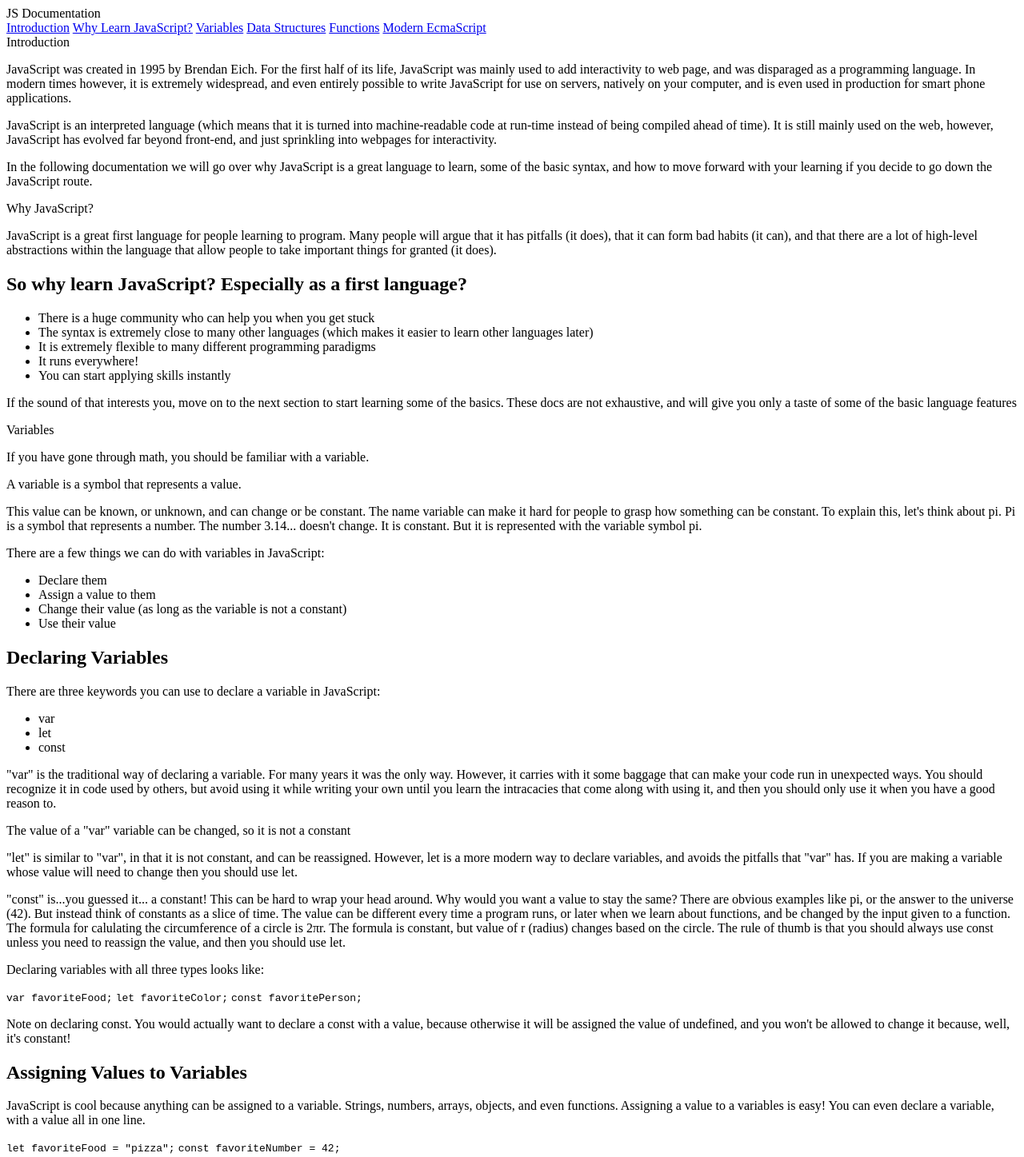
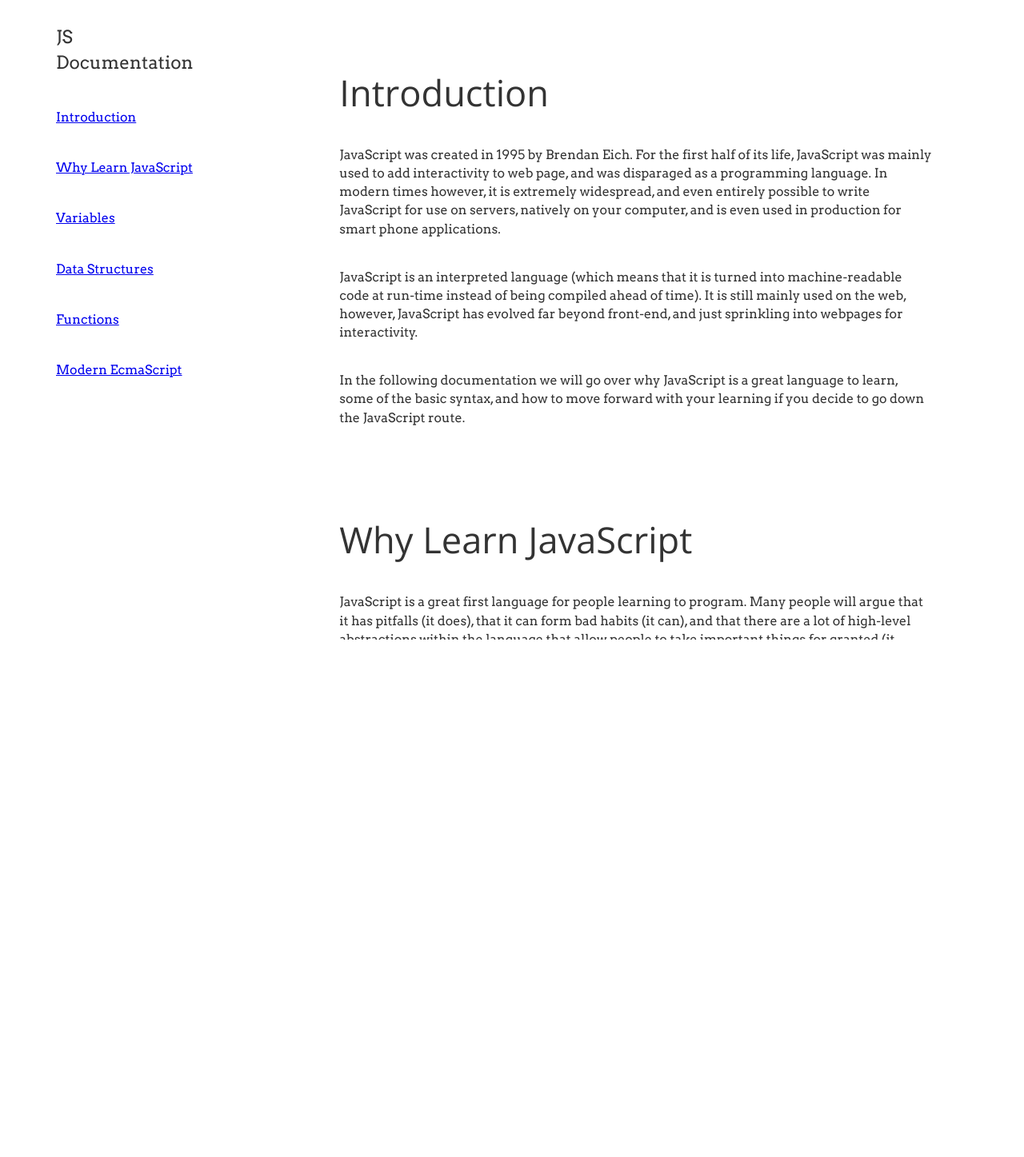
Before and after one commit to hagnerd/technical-documentation-page, a plain HTML site: page index.html in a window 1280 px wide. Shown: the top 1447 px of the page at 80% size. After the commit the page ends 800 px from the top, so only its background shows below. Drawn offline with nearby package versions, Linux system fonts and the light colour scheme.

Commit message:
Fulfill all requirements

```diff
--- a/index.html
+++ b/index.html
@@ -6,6 +6,7 @@
   <meta name="viewport" content="width=device-width, initial-scale=1.0">
   <meta http-equiv="X-UA-Compatible" content="ie=edge">
   <title>Technical Documentation Page</title>
+  <link href="https://fonts.googleapis.com/css?family=Arvo|Open+Sans" rel="stylesheet">
   <link rel="stylesheet" href="style.css">
 
   <!-- TESTING SUITE -->
@@ -15,19 +16,23 @@
 
 <body>
   <main id="main-doc">
+    <div class="nav-section column">
       <nav id="navbar">
         <!--  header should be topic of the technical doc -->
         <header>JS Documentation</header>
-      <a href="#introduction-section" class="nav-link">Introduction</a>
-      <a href="#why-section" class="nav-link">Why Learn JavaScript?</a>
-      <a href="#variables-section" class="nav-link">Variables</a>
-      <a href="#datastructre-section" class="nav-link">Data Structures</a>
-      <a href="#functions-section" class="nav-link">Functions</a>
-      <a href="#modern-es-section" class="nav-link">Modern EcmaScript</a>
+        <a href="#Introduction" class="nav-link">Introduction</a>
+        <a href="#Why_Learn_JavaScript" class="nav-link">Why Learn JavaScript</a>
+        <a href="#Variables" class="nav-link">Variables</a>
+        <a href="#Data_Structures" class="nav-link">Data Structures</a>
+        <a href="#Functions" class="nav-link">Functions</a>
+        <a href="#Modern_EcmaScript" class="nav-link">Modern EcmaScript</a>
       </nav>
-    <div>
-      <section class="main-section" id="introduction-section">
-        <header>Introduction</header>
+    </div>
+    <div class="content column">
+      <section class="main-section" id="Introduction">
+        <header>
+          <h2>Introduction</h2>
+        </header>
         <p>JavaScript was created in 1995 by Brendan Eich. For the first half of its life, JavaScript was mainly used to add
           interactivity to web page, and was disparaged as a programming language. In modern times however, it is extremely
           widespread, and even entirely possible to write JavaScript for use on servers, natively on your computer, and is
@@ -38,12 +43,14 @@
         <p>In the following documentation we will go over why JavaScript is a great language to learn, some of the basic syntax,
           and how to move forward with your learning if you decide to go down the JavaScript route.</p>
       </section>
-      <section class="main-section" id="why-section">
-        <header>Why JavaScript?</header>
+      <section class="main-section" id="Why_Learn_JavaScript">
+        <header>
+          <h2>Why Learn JavaScript</h2>
+        </header>
         <p>JavaScript is a great first language for people learning to program. Many people will argue that it has pitfalls
           (it does), that it can form bad habits (it can), and that there are a lot of high-level abstractions within the
           language that allow people to take important things for granted (it does).</p>
-        <h2>So why learn JavaScript? Especially as a first language?</h2>
+        <h3>So why learn JavaScript? Especially as a first language?</h3>
         <ul>
           <li>There is a huge community who can help you when you get stuck</li>
           <li>The syntax is extremely close to many other languages (which makes it easier to learn other languages later)</li>
@@ -55,8 +62,10 @@
         <p>If the sound of that interests you, move on to the next section to start learning some of the basics. These docs
           are not exhaustive, and will give you only a taste of some of the basic language features</p>
       </section>
-      <section class="main-section" id="variables-section">
-        <header>Variables</header>
+      <section class="main-section" id="Variables">
+        <header>
+          <h2>Variables</h2>
+        </header>
         <p>If you have gone through math, you should be familiar with a variable.</p>
         <p>A variable is a symbol that represents a value.</p>
         <p>This value can be known, or unknown, and can change or be constant. The name variable can make it hard for people
@@ -70,7 +79,7 @@
           <li>Use their value</li>
         </ul>
 
-        <h2>Declaring Variables</h2>
+        <h3>Declaring Variables</h3>
         <p>There are three keywords you can use to declare a variable in JavaScript:</p>
         <ul>
           <li>var</li>
@@ -94,40 +103,48 @@
           you should always use const unless you need to reassign the value, and then you should use let.</p>
 
         <p>Declaring variables with all three types looks like: </p>
-        <code>var favoriteFood;</code>
-        <code>let favoriteColor;</code>
-        <code>const favoritePerson;</code>
+        <code>
+        var favoriteFood;
+        let favoriteColor;
+        const favoritePerson;
+        </code>
         <p>Note on declaring const. You would actually want to declare a const with a value, because otherwise it will be assigned
           the value of undefined, and you won't be allowed to change it because, well, it's constant!</p>
 
-        <h2>Assigning Values to Variables</h2>
+        <h3>Assigning Values to Variables</h3>
         <p>JavaScript is cool because anything can be assigned to a variable. Strings, numbers, arrays, objects, and even functions.
           Assigning a value to a variables is easy! You can even declare a variable, with a value all in one line.</p>
-        <code>let favoriteFood = "pizza";</code>
-        <code>const favoriteNumber = 42;</code>
+        <code>
+        let favoriteFood = "pizza";
+        const favoriteNumber = 42;
+        </code>
         <h2>Changing an assigned value</h2>
         <p>If you declared a variable with let, then you can reassign a variable like:</p>
-        <code>let favoriteFood = "pizza";
+        <code>
+        let favoriteFood = "pizza";
         favoriteFood = "hamburgers";
         </code>
-        <h2>Using a variable's value</h2>
+        <h3>Using a variable's value</h3>
         <p>Using a variable's value is as easy as using it's name.</p>
-        <code>let number = 10;
+        <code>
+        let number = 10;
         let otherNumber = 20;
-          let otherOtherNumber = number + otherNumber
+        let otherOtherNumber = number + otherNumber;
         </code>
         <p>Can you guess what otherOtherNumber's value is? (I'll give you a hint, it's number plus otherNumber)... you're right.
           It's 30.</p>
       </section>
-      <section class="main-section" id="datastructure-section">
-        <header>Data Structures</header>
+      <section class="main-section" id="Data_Structures">
+        <header>
+          <h2>Data Structures</h2>
+        </header>
         <p>I don't want to get bogged down in the details, but in JavaScript, there are two basic datastructures:</p>
         <ul>
           <li>Arrays</li>
           <li>Objects</li>
         </ul>
 
-        <h2>Arrays</h2>
+        <h3>Arrays</h3>
         <p>An array is an indexed list of things. It can be pretty much anything. Strings, numbers, objects, booleans, even
           other arrays. Being indexed just means that it is ordered, and you can access elements in the array with the item's
           index.
@@ -139,8 +156,8 @@
         <p>To access an element within an array you use what is called "bracket notation". You use the variable name of the
           array, followed by a pair of brackets, and inside those brackets, you put the index number of the item you would
           like. For example to get the value 2, out of exampleArray:</p>
-        <code>let num2 = exampleArray[1]</code>
-        <h2>Objects</h2>
+        <code>let num2 = exampleArray[1] // => 2</code>
+        <h3>Objects</h3>
         <p>Objects are a structure with key value pairs. A key is like a variable, and a value can be anything, an array, string,
           number, another object, a function (a function inside of an object or on an object is called a method in JavaScript).
           You use curly braces "{" and "}" to define an object literal. You call these key value pairs "properties".</p>
@@ -154,15 +171,20 @@
         <p>To access elements from an object you can use either the dot notation, or bracket notation. If you know the property
           you are accessing use dot notation.</p>
         <p>Dot notation</p>
-        <code>obj.favoriteNumber // => 42</code>
+        <code>
+        obj.favoriteNumber // => 42
+        </code>
         <p>Bracket notation</p>
-        <code>obj['favoriteColor'] // => 'red'</code>
         <code>
+        obj['favoriteColor'] // => 'red'
         let keyIWant = 'cool'
-          obj[keyIwant] // => true</code>
+        obj[keyIwant] // => true
+        </code>
       </section>
-      <section class="main-section" id="functions-section">
-        <header>Functions</header>
+      <section class="main-section" id="Functions">
+        <header>
+          <h2>Functions</h2>
+        </header>
         <p>Functions are a fundamental part of any programming language. Once again, there is a lot of small details to bogged
           down by with functions in JavaScript, so we are just goint to stick to the basics. There is much more to learn
           about functions that what is contained in this small little doc.</p>
@@ -198,8 +220,10 @@
           we expect, and the type of return we expect, so that we can have been error handling before introducing bugs into
           our code.</p>
       </section>
-      <section class="main-section" id="modern-es-section">
-        <header>Modern EcmaScript</header>
+      <section class="main-section" id="Modern_EcmaScript">
+        <header>
+          <h2>Modern EcmaScript</h2>
+        </header>
         <p>The JavaScript that is used today is actually more accurately called EcmaScript. It is being actively developed by
           TC39, which is a board of representatives from technology compaines (Google, Microsoft, PayPal, and many others).</p>
         <p>Many new features in EcmaScript take a while for browsers to implement. But the goal of TC39 is to make it easier
--- a/style.css
+++ b/style.css
@@ -0,0 +1,124 @@
+html,
+body {
+  margin: 0;
+  padding: 0;
+  width: 100vw;
+}
+
+html {
+  font-size: 1em;
+  height: 100%;
+}
+
+body {
+  background-color: white;
+  font-family: 'Arvo', serif;
+  font-weight: 400;
+  line-height: 1.45;
+  color: #333;
+  height: 100%;
+}
+
+p {
+  margin-bottom: 1.3em;
+}
+
+h1,
+h2,
+h3,
+h4 {
+  font-family: 'Open Sans';
+  margin: 1.414em 0 0.5em;
+  font-weight: inherit;
+  line-height: 1.2;
+}
+
+h1 {
+  margin-top: 0;
+  font-size: 3.998em;
+}
+
+h2 {
+  font-size: 2.827em;
+}
+
+h3 {
+  font-size: 1.999em;
+}
+
+h4 {
+  font-size: 1.414em;
+}
+
+small,
+.font_small {
+  font-size: 0.707em;
+}
+
+#main-doc {
+  display: flex;
+  box-sizing: border-box;
+  height: 100%;
+  overflow: hidden;
+}
+
+#navbar {
+  display: flex;
+  flex-direction: column;
+}
+
+#navbar > header {
+  font-size: 1.4rem;
+  padding: 20px 50px;
+}
+
+#navbar > a {
+  padding: 20px 50px;
+  transition: all 300ms ease-in-out;
+}
+
+#navbar > a:hover {
+  color: green;
+}
+
+.nav-section {
+  width: 25%;
+  margin: 10px 20px;
+}
+
+.column {
+  height: 100%;
+  display: flex;
+  flex-direction: column;
+}
+
+.content {
+  margin: 10px 20px;
+  flex-grow: 1;
+  overflow-y: auto;
+}
+
+section {
+  align-self: center;
+  padding: 15px 30px;
+  width: 80%;
+  display: flex;
+  flex-direction: column;
+}
+
+code {
+  background-color: #f7f8f9;
+  background-color: #eff0f1;
+  font-weight: bold;
+  padding: 10px 20px;
+  color: #764eaf;
+  width: 100%;
+  display: block;
+  white-space: pre-wrap;
+}
+
+@media (max-width: 800px) {
+  .nav-section {
+    display: none;
+  }
+}
```
Lines whose indentation alone changed are shown as unchanged.
